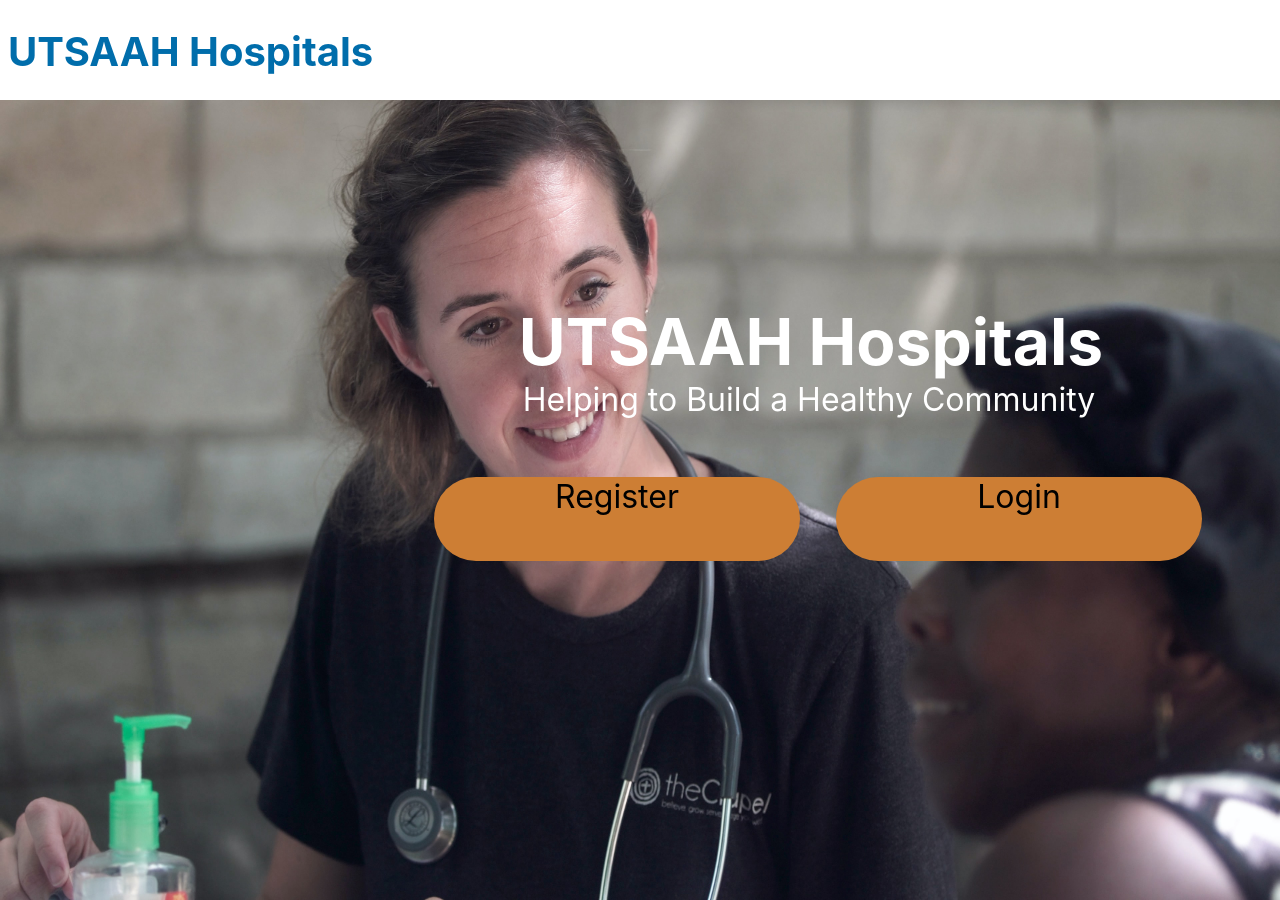
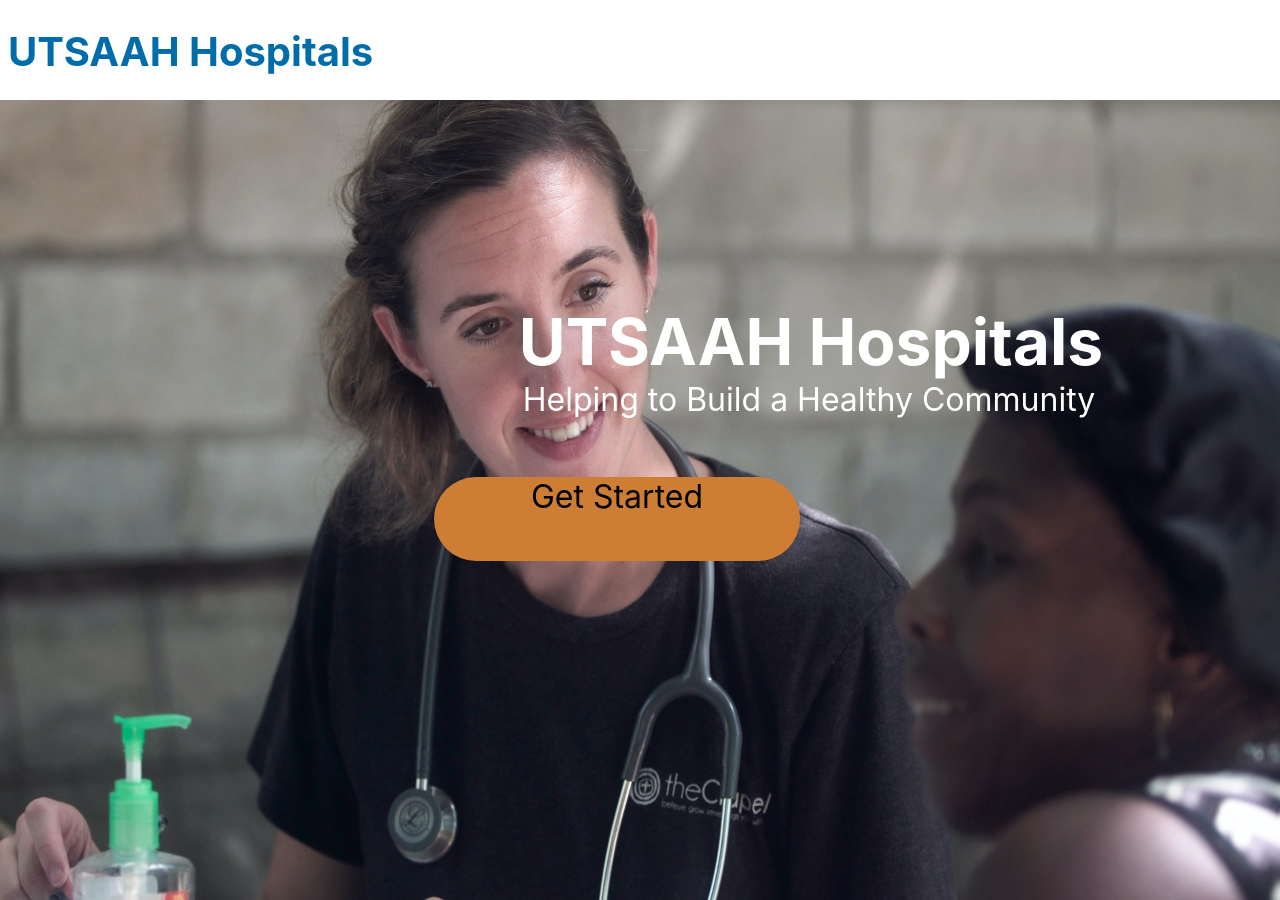
Before and after one commit to Revanthnayak/Dhawni-web-application, a plain HTML site: page src/index.html in a window 1280 px wide. Shown: the top 900 px of the page. Drawn offline with Linux system fonts and the light colour scheme.

Commit message:
authentication

```diff
--- a/src/index.html
+++ b/src/index.html
@@ -18,14 +18,11 @@
             <div id="TAGLINE">Helping to Build a Healthy Community</div>
 
             <div class="Button">
-            <a href="html files/register.html">Register</a>
+            <a href="../main.html">Get Started</a>
             </div>
 
-            <div class="Button2">
-                <a href="html files/login.html">Login</a>
-            </div>
 
-        </div>
+
 
 
         <script type="module">
@@ -46,7 +43,7 @@
               appId: "1:937927446196:web:5de635ffc1d38a6be351e1",
               measurementId: "G-4YPSQBLXF3"
             };
-
+          </script>
 
 </body>
 </html>
```
